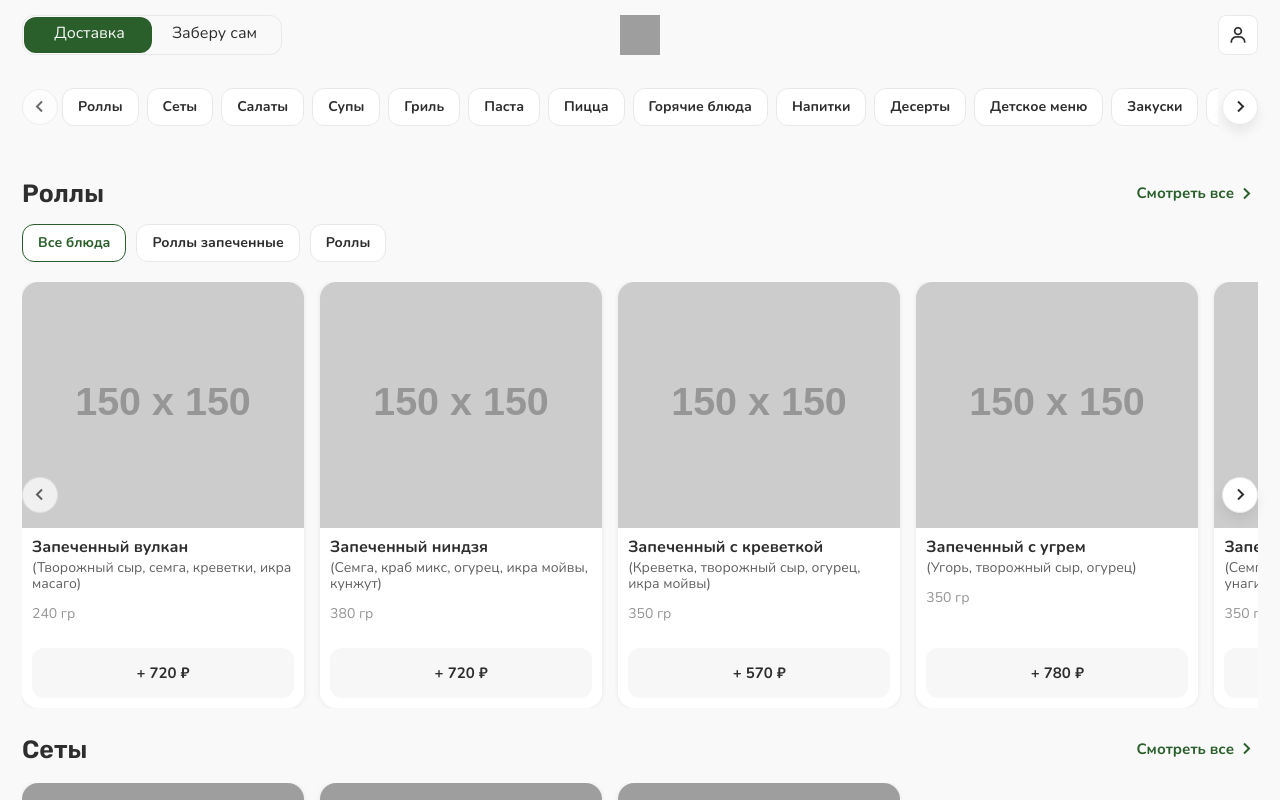
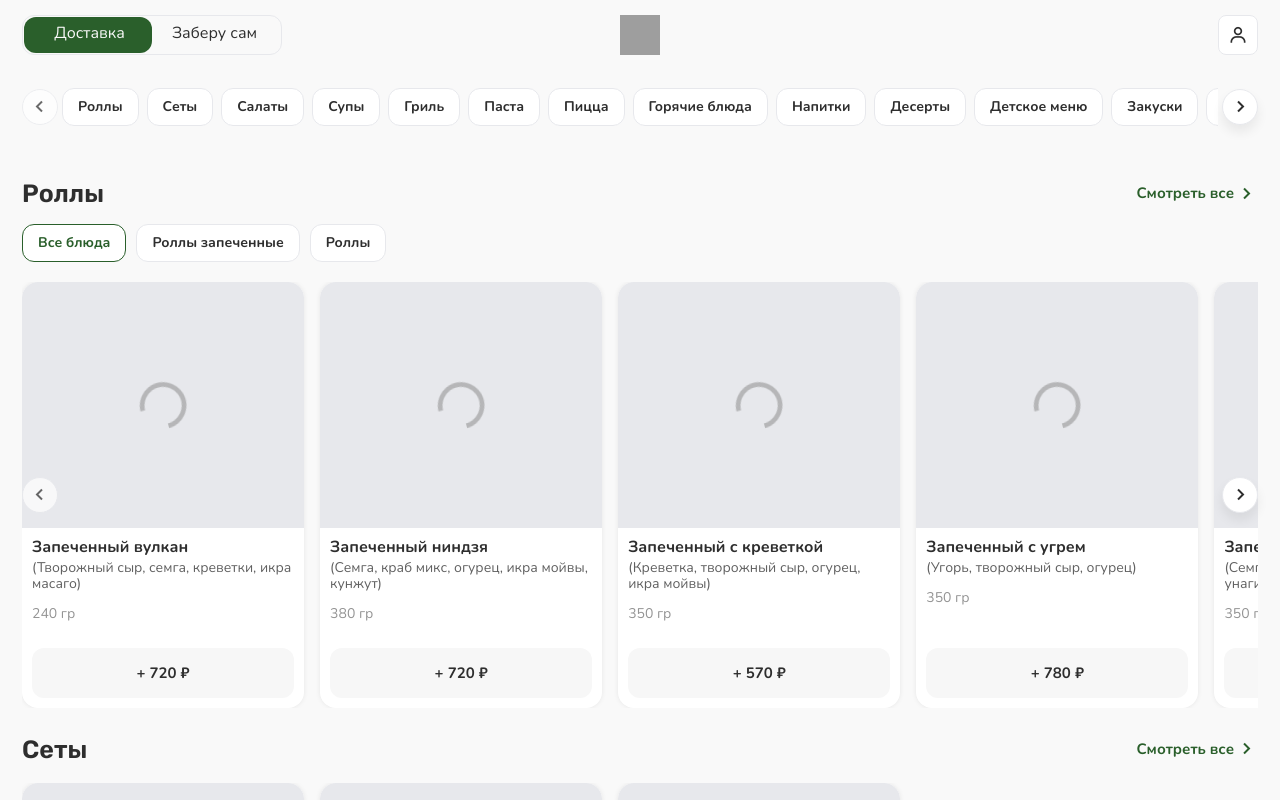
Before and after one commit to ekimovde/forest-rest, a Nuxt app: page / in a window 1280 px wide. Shown: the top 800 px of the page. Built offline with nearby package versions, Linux system fonts and the light colour scheme; grey boxes are pictures that could not be loaded.

Commit message:
Добавил заглушку для фотографии продукта + настроил слайдер на Моби

```diff
--- a/src/components/product/productBasketCard/ProductBasketCard.vue
+++ b/src/components/product/productBasketCard/ProductBasketCard.vue
@@ -1,13 +1,25 @@
 <template>
     <div class="product-basket-card">
-        <picture class="product-basket-card__picture">
+        <div class="product-basket-card__picture">
             <img
+                v-show="!imageError && !isLoading"
                 @error="handleImageError"
+                @load="handleImageLoad"
                 :src="item.image"
                 :alt="item.title"
                 class="product-basket-card__image"
             >
-        </picture>
+
+            <div
+                v-if="isLoading || imageError"
+                class="product-basket-card__placeholder"
+            >
+                <i
+                    class="bx product-basket-card__placeholder-icon"
+                    :class="isLoading ? 'bx-loader-alt bx-spin' : 'bx-dish'"
+                />
+            </div>
+        </div>
 
         <div class="product-basket-card__content">
             <div class="product-basket-card__top">
@@ -56,10 +68,17 @@ defineProps<{
     item: ICartItem;
 }>();
 
-const handleImageError = (event: Event) => {
-    const img = event.target as HTMLImageElement;
+// Состояние для отслеживания загрузки и ошибок изображения
+const isLoading = ref(true);
+const imageError = ref(false);
 
-    img.src = 'https://prosushi.ru/cache/iiko_img/7c0a9269-8fee-4894-a0ce-9e7ef5b0d894_c0ed6b280b665dde75351be0d3a4cc91__small__640x440.jpg';
+const handleImageLoad = () => {
+    isLoading.value = false;
+};
+
+const handleImageError = () => {
+    isLoading.value = false;
+    imageError.value = true;
 };
 </script>
 
--- a/src/components/product/productBasketCard/styles/product-basket-card.scss
+++ b/src/components/product/productBasketCard/styles/product-basket-card.scss
@@ -26,6 +26,28 @@
 
     display: block;
     border-radius: var(--border-radius-medium);
+  }
+
+  &__placeholder {
+    width: 100%;
+    height: 100%;
+
+    display: flex;
+    align-items: center;
+    justify-content: center;
+
+    background-color: var(--gray-400);
+    border-radius: var(--border-radius-medium);
+  }
+
+  &__placeholder-icon {
+    font-size: 40px;
+    color: var(--gray-500);
+    opacity: 0.6;
+
+    @media (min-width: 768px) {
+      font-size: 48px;
+    }
   }
 
   &__content {
--- a/src/components/product/productCard/ProductCard.vue
+++ b/src/components/product/productCard/ProductCard.vue
@@ -1,13 +1,32 @@
 <template>
     <button class="product-card">
-        <picture class="product-card__picture">
+        <div class="product-card__picture">
             <img
+                v-show="!imageError && !isLoading"
                 @error="handleImageError"
+                @load="handleImageLoad"
                 :src="product.image"
                 :alt="product.title"
                 class="product-card__image"
             >
-        </picture>
+
+            <div
+                v-if="isLoading || imageError"
+                class="product-card__placeholder"
+            >
+                <i
+                    class="bx product-card__placeholder-icon"
+                    :class="isLoading ? 'bx-loader-alt bx-spin' : 'bx-dish'"
+                />
+
+                <span
+                    v-if="!isLoading"
+                    class="product-card__placeholder-text"
+                >
+                    Нет фото
+                </span>
+            </div>
+        </div>
 
         <span class="product-card__content">
             <span class="product-card__text">
@@ -63,10 +82,17 @@ withDefaults(defineProps<{
     quantity: 0,
 });
 
-const handleImageError = (event: Event) => {
-    const img = event.target as HTMLImageElement;
+// Состояние для отслеживания загрузки и ошибок изображения
+const isLoading = ref(true);
+const imageError = ref(false);
 
-    img.src = 'https://prosushi.ru/cache/iiko_img/7c0a9269-8fee-4894-a0ce-9e7ef5b0d894_c0ed6b280b665dde75351be0d3a4cc91__small__640x440.jpg';
+const handleImageLoad = () => {
+    isLoading.value = false;
+};
+
+const handleImageError = () => {
+    isLoading.value = false;
+    imageError.value = true;
 };
 </script>
 
--- a/src/components/product/productCard/styles/product-card.scss
+++ b/src/components/product/productCard/styles/product-card.scss
@@ -17,8 +17,10 @@
   border-radius: var(--border-radius-medium);
   background-color: var(--white);
   box-shadow: var(--product-box-shadow, 0 0 5px 0 rgba(0, 0, 0, 0.08));
+  cursor: default;
 
   &__picture {
+    position: relative;
     width: 100%;
 
     display: block;
@@ -34,6 +36,39 @@
     display: block;
     border-style: none;
     object-fit: cover;
+  }
+
+  &__placeholder {
+    width: 100%;
+    height: 100%;
+
+    display: flex;
+    flex-direction: column;
+    align-items: center;
+    justify-content: center;
+    gap: var(--padding-small);
+
+    background-color: var(--gray-400);
+  }
+
+  &__placeholder-icon {
+    font-size: 48px;
+    color: var(--gray-500);
+    opacity: 0.6;
+
+    @media (min-width: 768px) {
+      font-size: 56px;
+    }
+  }
+
+  &__placeholder-text {
+    color: var(--gray-500);
+    font-family: var(--font-text);
+    font-size: var(--font-size-tiny);
+    font-weight: 500;
+    text-transform: uppercase;
+    letter-spacing: 0.5px;
+    opacity: 0.8;
   }
 
   &__content,
--- a/src/pages/index.vue
+++ b/src/pages/index.vue
@@ -40,7 +40,7 @@
             :slides-per-view="3.2"
             :space-between="20"
             :breakpoints="{
-              320: { slidesPerView: 2, spaceBetween: 8 },
+              320: { slidesPerView: 1.5, spaceBetween: 8 },
               480: { slidesPerView: 2.2, spaceBetween: 8 },
               768: { slidesPerView: 3.2, spaceBetween: 12 },
               1024: { slidesPerView: 4.2, spaceBetween: 16 },
```
